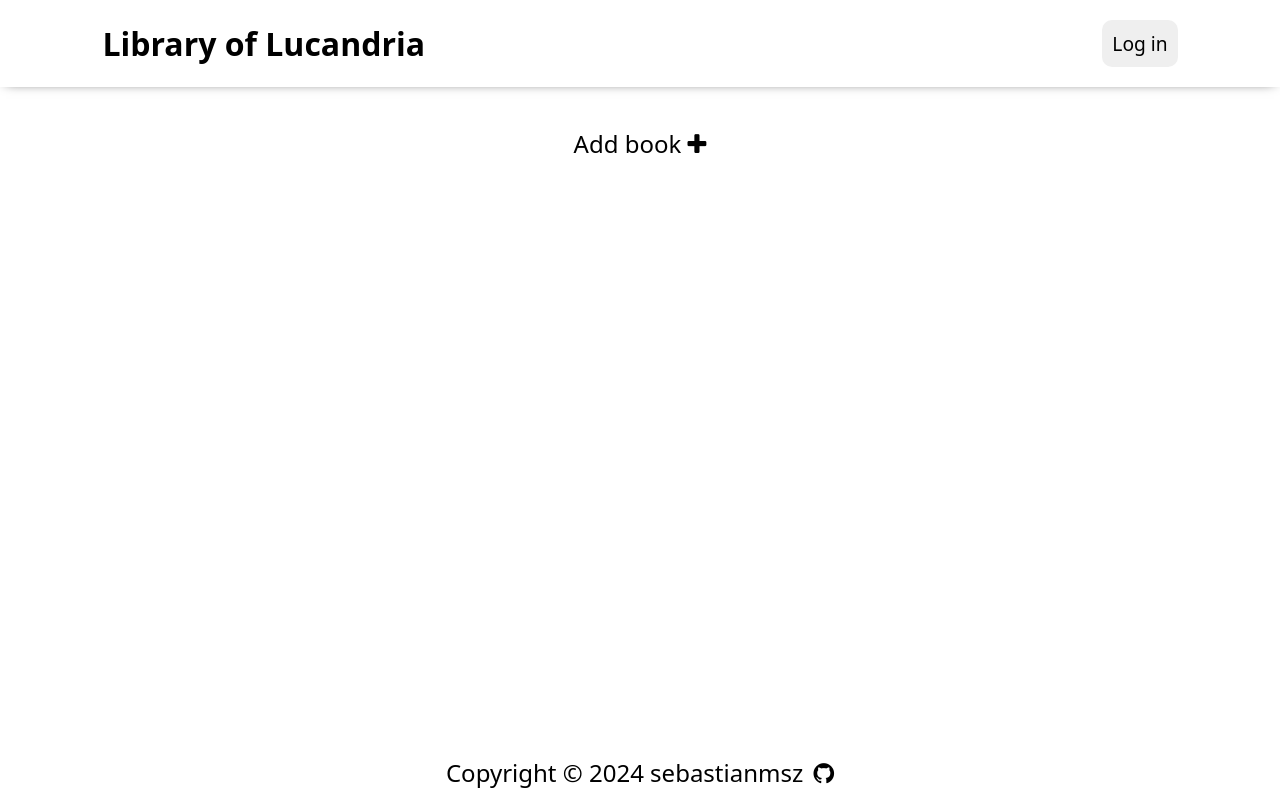
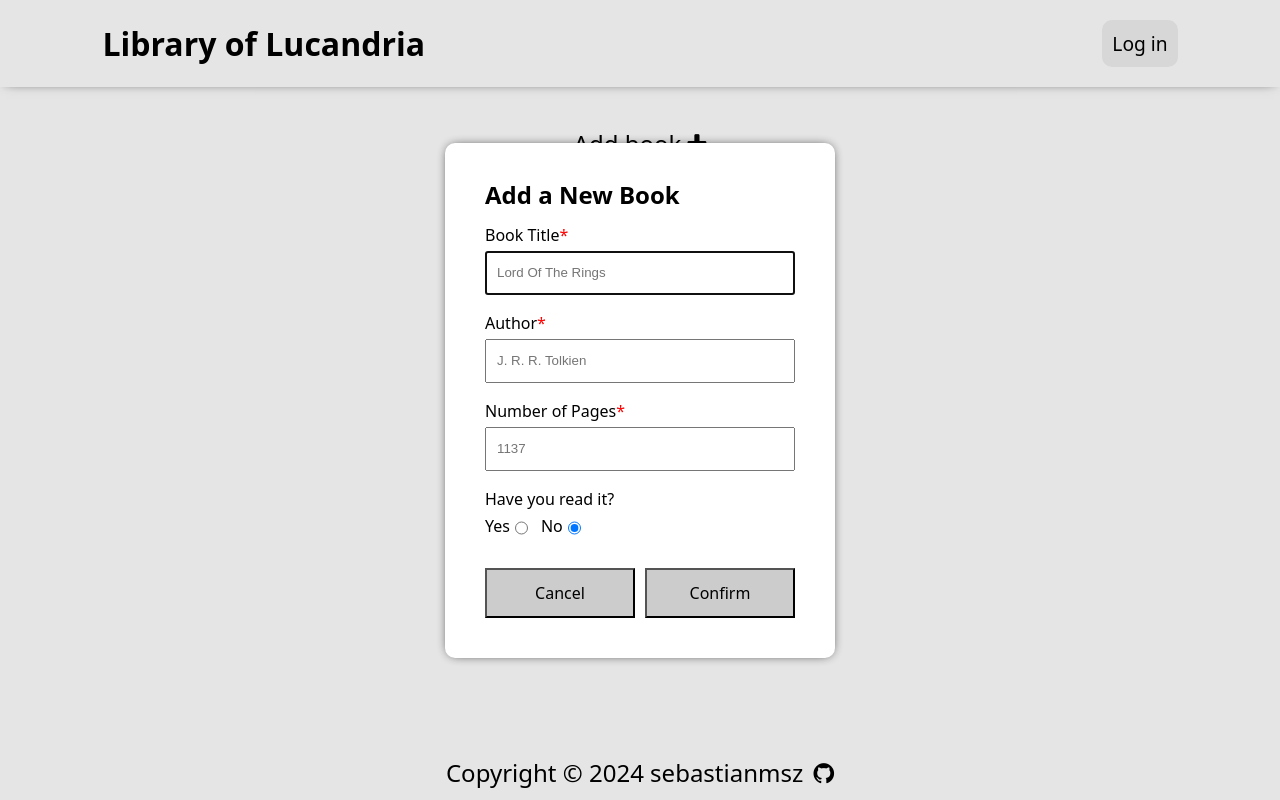
Before and after one commit to sebastianmsz/lucandria-library, a plain HTML site: page index.html in a window 1280 px wide. Both pictures are taken after a click on the button "Add book". Drawn offline with Linux system fonts and the light colour scheme.

Commit message:
Implement add book menu
Display menu to add a book when clicked the 'Add book' button.

```diff
--- a/index.html
+++ b/index.html
@@ -15,10 +15,46 @@
         <button>Log in</button>
     </header>
     <main>
-        <button>
+        <button id="addBookBtn">
             Add book
             <i class="fa fa-plus" aria-hidden='true'></i>
         </button>
+        <dialog id="dialog">
+            <form method="dialog">
+                <h2>Add a New Book</h2>
+                <div>
+                    <label for="bookTitle">Book Title</label>
+                    <input type="text" name='bookTitle' id='bookTitle' placeholder='Lord Of The Rings' required>
+                </div>
+
+                <div>
+                    <label for="bookAuthor">Author</label>
+                    <input type="text" name='bookAuthor' id='bookAuthor' placeholder='J. R. R. Tolkien' required>
+                </div>
+
+                <div>
+                    <label for="bookPages">Number of Pages</label>
+                    <input type="number" name='bookPages' id='bookPages' placeholder='1137' required min='1'>
+                </div>
+                <div class='read'>
+                    <p>Have you read it?</p>
+                    <div>
+                        <div>
+                            <label for="read">Yes</label>
+                            <input type="radio" id='read' name='read' value='true'>
+                        </div>
+                        <div>
+                            <label for="notRead">No</label>
+                            <input type="radio" id='notRead' name='read' value='false' checked>
+                        </div>
+                    </div>
+                </div>
+              <menu>
+                <button id="cancel" type="reset">Cancel</button>
+                <button type="submit">Confirm</button>
+              </menu>
+            </form>
+          </dialog>
     </main>
     <footer>
         <p>
--- a/script.js
+++ b/script.js
@@ -1 +1,15 @@
 document.querySelector("#year").textContent = new Date().getFullYear();
+
+(function () {
+    const addBookBtn = document.querySelector("#addBookBtn");
+    const cancelButton = document.querySelector("#cancel");
+    const dialog = document.querySelector("#dialog");
+
+    addBookBtn.addEventListener("click", function () {
+      dialog.showModal();
+    });
+
+    cancelButton.addEventListener("click", function () {
+      dialog.close();
+    });
+})()
--- a/style.css
+++ b/style.css
@@ -83,12 +83,11 @@ header button{
 
 /*main*/
 main{
-	display: flex;
-	justify-content: center;
+	display: grid;
 	padding: 20px;
 }
-main button{
-	display: block;
+main>button{
+	margin: 0 auto;
 	font-size: clamp(1rem, 0.6250rem + 1.6667vw, 1.5rem);
 	border-radius: 10px;
 	border: none;
@@ -96,6 +95,58 @@ main button{
 	background-color: hsl(0, 0%, 100%);
 }
 /*main*/
+
+/*dialog*/
+dialog{
+	border: none;
+	border-radius: 10px;
+	padding: 40px;
+	box-shadow: 0 0 12px -4px;
+}
+dialog h2{
+	font-size: 1.5rem;
+	font-weight: bold;
+}
+dialog input{
+	padding: 10px;
+	height: 20px;
+}
+dialog button{
+	font-size: 1rem;
+	padding: 6px;
+	width: 150px;
+	height: 50px;
+	background-color: hsl(0, 0%, 80%);
+}
+dialog form>div,
+dialog form{
+	display: flex;
+	flex-direction: column;
+	gap: 8px;
+
+}
+dialog form{
+	gap: 20px;
+}
+dialog menu{
+	display: flex;
+	justify-content: space-between;
+	gap: 10px;
+	margin-top: 10px;
+}
+
+.read div{
+	display: flex;
+	align-items: center;
+}
+.read>div{
+	gap: 10px;
+}
+form>div:not(.read) label::after{
+	content: '*';
+	color: red;
+}
+/*dialog*/
 
 /*footer*/
 footer{
```
